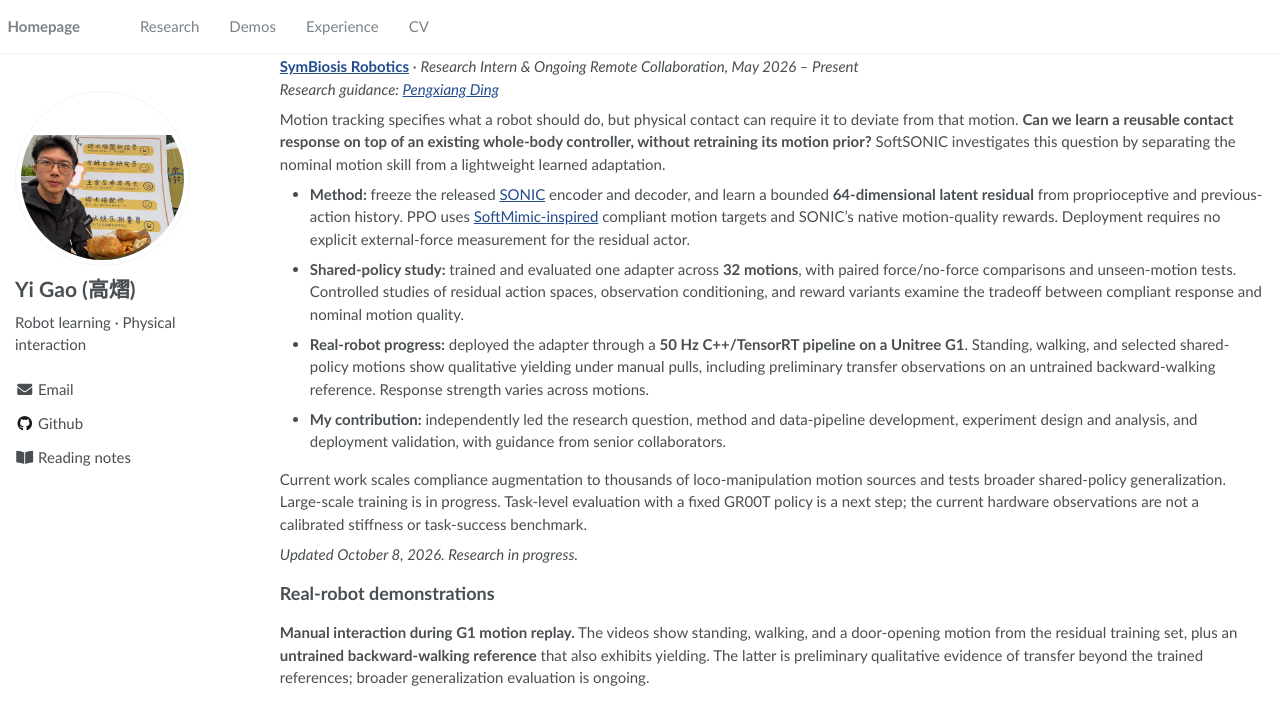
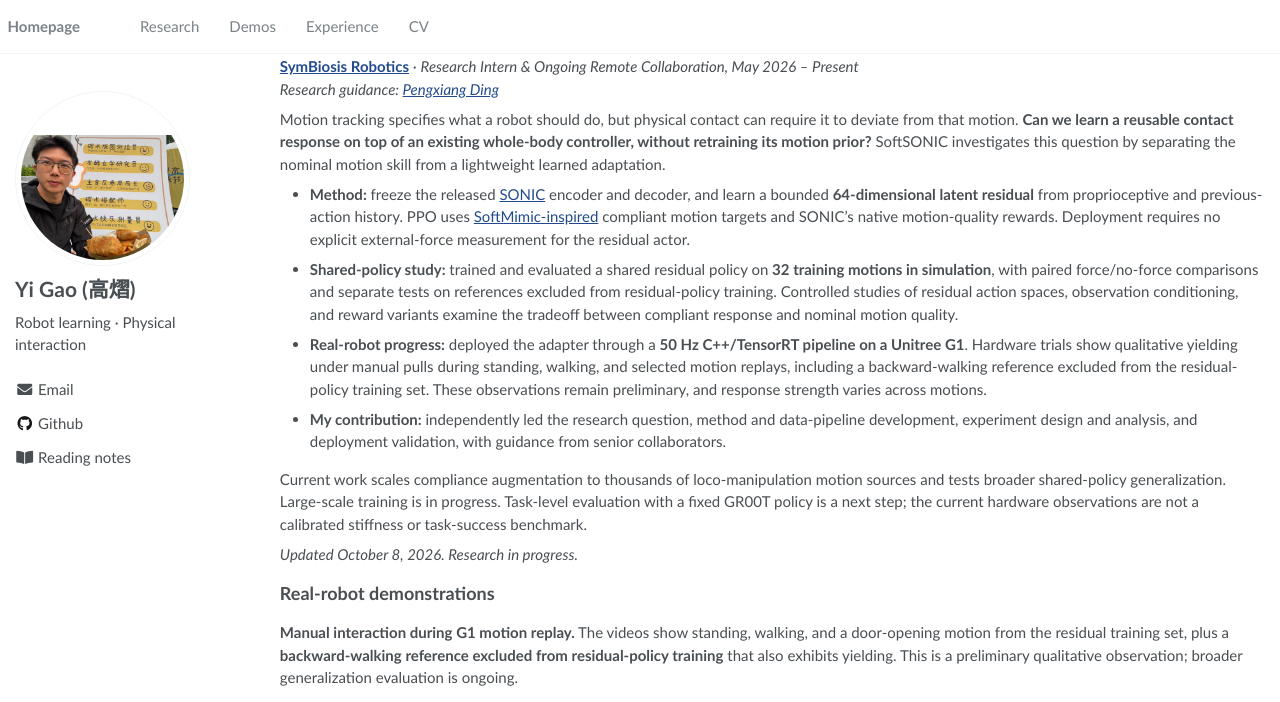
Before and after one commit to GaoE05/GaoE05.github.io, a Jekyll site: the page built from _pages/about.md, in a window 1280 px wide and 1400 px high, scrolled down 385 px. Shown: the top 702 px of the window. Built offline with Jekyll 4.4.1, drawn with Linux system fonts in a browser that asks for light colours; some of the changed text lies outside the part shown.

Commit message:
Clarify residual training scope in CV and hardware demonstrations

```diff
--- a/_pages/about.md
+++ b/_pages/about.md
@@ -28,8 +28,8 @@ I am interested in **robot learning for physical interaction**: how robots can r
 Motion tracking specifies what a robot should do, but physical contact can require it to deviate from that motion. **Can we learn a reusable contact response on top of an existing whole-body controller, without retraining its motion prior?** SoftSONIC investigates this question by separating the nominal motion skill from a lightweight learned adaptation.
 
 - **Method:** freeze the released [SONIC](https://nvlabs.github.io/GEAR-SONIC/) encoder and decoder, and learn a bounded **64-dimensional latent residual** from proprioceptive and previous-action history. PPO uses [SoftMimic-inspired](https://arxiv.org/abs/2510.17792) compliant motion targets and SONIC's native motion-quality rewards. Deployment requires no explicit external-force measurement for the residual actor.
-- **Shared-policy study:** trained and evaluated one adapter across **32 motions**, with paired force/no-force comparisons and unseen-motion tests. Controlled studies of residual action spaces, observation conditioning, and reward variants examine the tradeoff between compliant response and nominal motion quality.
-- **Real-robot progress:** deployed the adapter through a **50 Hz C++/TensorRT pipeline on a Unitree G1**. Standing, walking, and selected shared-policy motions show qualitative yielding under manual pulls, including preliminary transfer observations on an untrained backward-walking reference. Response strength varies across motions.
+- **Shared-policy study:** trained and evaluated a shared residual policy on **32 training motions in simulation**, with paired force/no-force comparisons and separate tests on references excluded from residual-policy training. Controlled studies of residual action spaces, observation conditioning, and reward variants examine the tradeoff between compliant response and nominal motion quality.
+- **Real-robot progress:** deployed the adapter through a **50 Hz C++/TensorRT pipeline on a Unitree G1**. Hardware trials show qualitative yielding under manual pulls during standing, walking, and selected motion replays, including a backward-walking reference excluded from the residual-policy training set. These observations remain preliminary, and response strength varies across motions.
 - **My contribution:** independently led the research question, method and data-pipeline development, experiment design and analysis, and deployment validation, with guidance from senior collaborators.
 
 Current work scales compliance augmentation to thousands of loco-manipulation motion sources and tests broader shared-policy generalization. Large-scale training is in progress. Task-level evaluation with a fixed GR00T policy is a next step; the current hardware observations are not a calibrated stiffness or task-success benchmark.
@@ -39,7 +39,7 @@ Current work scales compliance augmentation to thousands of loco-manipulation mo
 ## Real-robot demonstrations
 <span class="anchor" id="demos"></span>
 
-**Manual interaction during G1 motion replay.** The videos show standing, walking, and a door-opening motion from the residual training set, plus an **untrained backward-walking reference** that also exhibits yielding. The latter is preliminary qualitative evidence of transfer beyond the trained references; broader generalization evaluation is ongoing.
+**Manual interaction during G1 motion replay.** The videos show standing, walking, and a door-opening motion from the residual training set, plus a **backward-walking reference excluded from residual-policy training** that also exhibits yielding. This is a preliminary qualitative observation; broader generalization evaluation is ongoing.
 
 <div class="softsonic-demos">
   <figure class="softsonic-demo">
@@ -67,7 +67,7 @@ Current work scales compliance augmentation to thousands of loco-manipulation mo
     <a class="softsonic-demo-link" href="{{ '/assets/videos/softsonic/door-motion-trained.mp4' | relative_url }}">Open video</a>
   </figure>
   <figure class="softsonic-demo">
-    <figcaption><strong>Backward walking</strong><span class="softsonic-demo-tag unseen">Unseen motion</span></figcaption>
+    <figcaption><strong>Backward walking</strong><span class="softsonic-demo-tag unseen">Not in residual training</span></figcaption>
     <video controls muted playsinline preload="none" poster="{{ '/assets/images/softsonic/backward-walking-unseen.jpg' | relative_url }}" aria-label="Backward walking with manual interaction">
       <source src="{{ '/assets/videos/softsonic/backward-walking-unseen.mp4' | relative_url }}" type="video/mp4">
       Your browser does not support embedded video. <a href="{{ '/assets/videos/softsonic/backward-walking-unseen.mp4' | relative_url }}">Open the video</a>.
@@ -76,7 +76,7 @@ Current work scales compliance augmentation to thousands of loco-manipulation mo
   </figure>
 </div>
 
-<small>Recorded with an overhead safety harness and manual perturbations. “Unseen” refers to the residual policy’s training references. These clips demonstrate observed behavior, rather than a measured stiffness or task-success benchmark.</small>
+<small>Recorded with an overhead safety harness and manual perturbations. Training labels refer only to the residual policy’s training set, not to the frozen SONIC models’ pretraining data. These clips demonstrate observed behavior, rather than a measured stiffness or task-success benchmark.</small>
 
 # Experience
 <span class='anchor' id='experience'></span>
--- a/materials/Yi_Gao_CV.html
+++ b/materials/Yi_Gao_CV.html
@@ -48,8 +48,8 @@
     <ul>
       <li><strong>Independently led SoftSONIC</strong> from method design and data generation to RL experiments and deployment validation, with research guidance from senior collaborators. Studied lightweight compliance adaptation of an existing humanoid motion prior.</li>
       <li>Developed a bounded <strong>64-D latent residual</strong> over the frozen SONIC encoder and decoder; trained it with PPO and SoftMimic-inspired compliant references. The deployed actor uses proprioceptive/action history without explicit external-force measurements.</li>
-      <li>Trained and evaluated a <strong>shared policy across 32 motions</strong>, using paired perturbations and no-force tests; compared joint-space residuals, nominal-token conditioning, and reward variants to study compliance, motion preservation, and transfer.</li>
-      <li>Implemented and validated a <strong>50 Hz C++/TensorRT deployment</strong> based on official SONIC. Tested standing, walking, and dynamic motions on a <strong>Unitree G1</strong>, observing yielding under manual pulls and preliminary transfer to an untrained backward-walking reference. Larger-scale training and quantitative task evaluation are ongoing.</li>
+      <li>Trained and evaluated a <strong>shared residual policy on 32 training motions in simulation</strong>, using paired perturbations and no-force tests; compared joint-space residuals, nominal-token conditioning, and reward variants to study compliance, motion preservation, and transfer.</li>
+      <li>Implemented and validated a <strong>50 Hz C++/TensorRT deployment</strong> based on official SONIC. Observed qualitative yielding under manual pulls on a <strong>Unitree G1</strong> during standing, walking, and selected motion replays, including a backward-walking reference excluded from residual-policy training. Observations remain preliminary; response strength varies across motions.</li>
     </ul>
   </div>
   <div class="entry">
```
Also changed, not shown: 1 other file.
